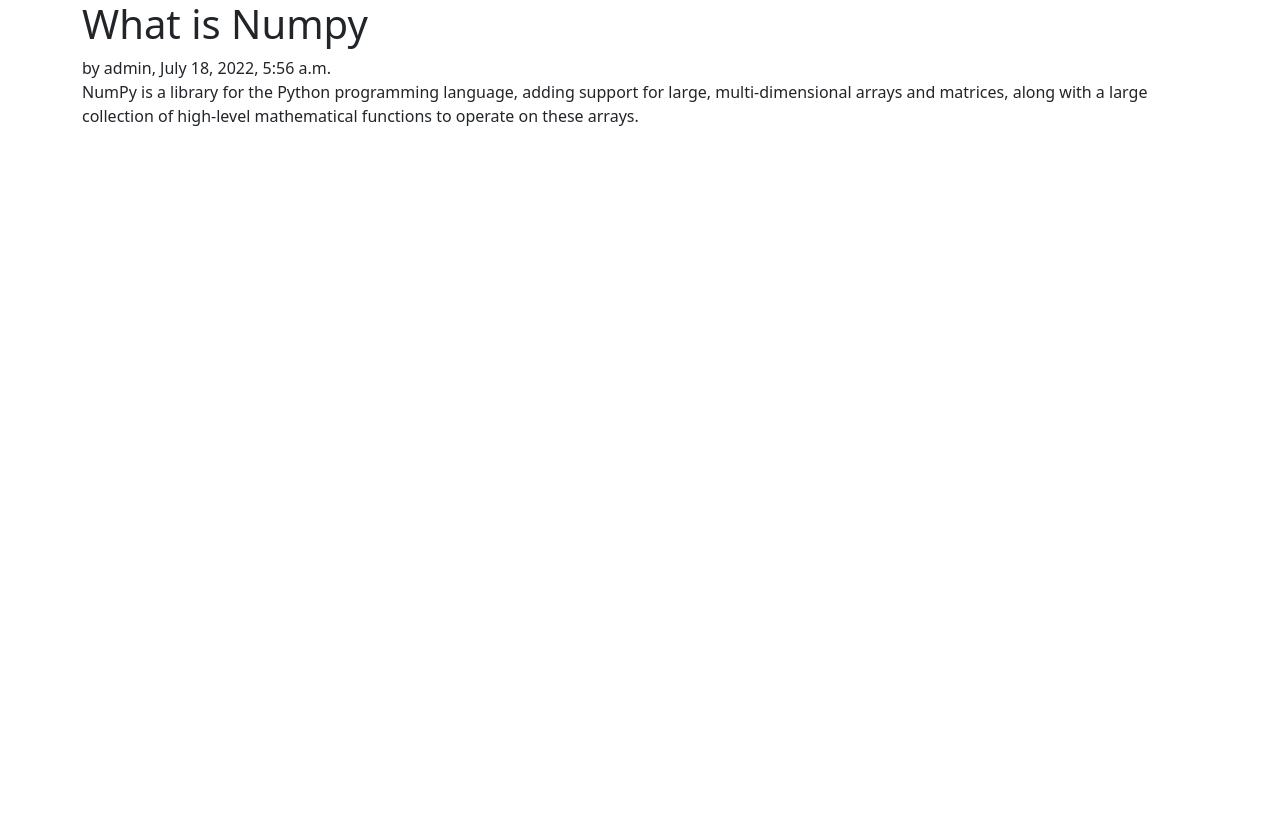
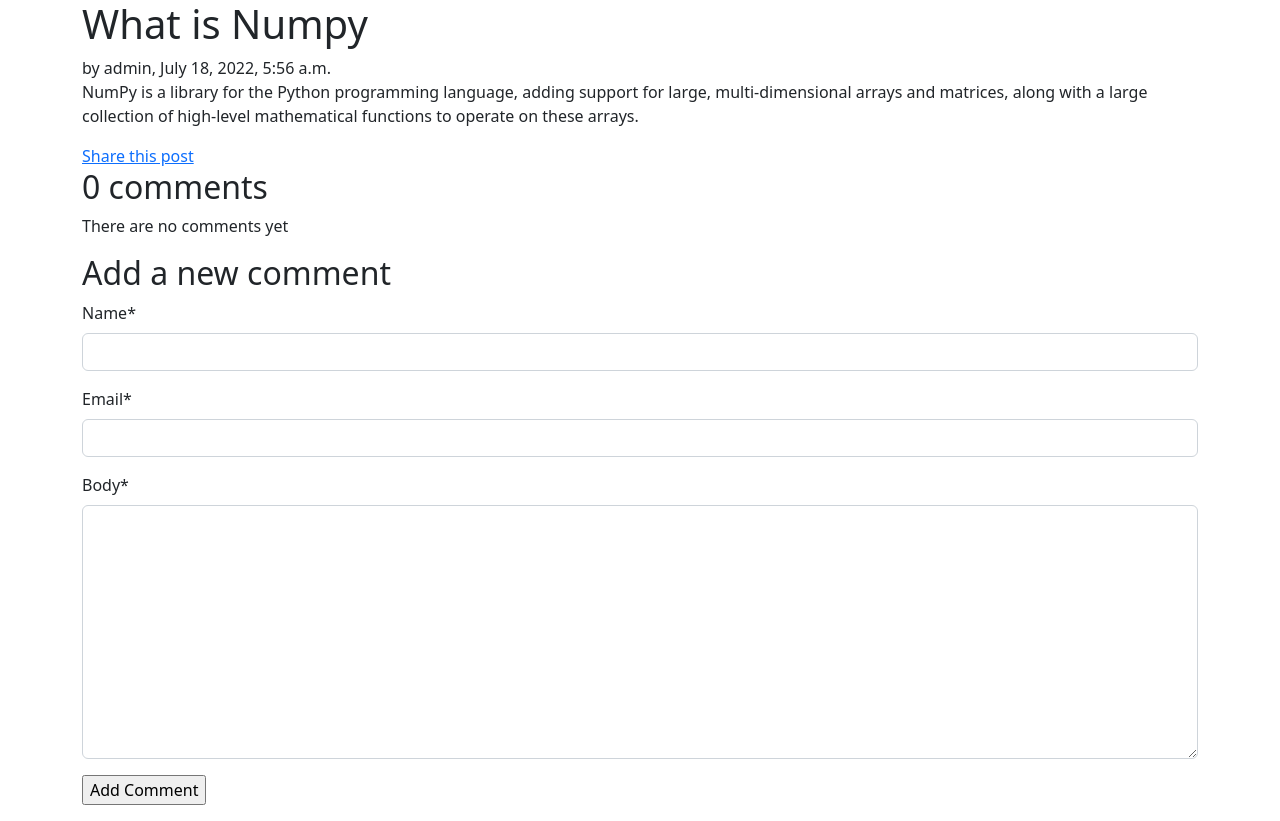
Before and after one commit to SawK0/django_blog, a Django app: a page that uses blog/templates/blog/post/detail.html in a window 1280 px wide. Before the commit the page ends 126 px from the top, so only its background shows below. Run offline with Django 4.2, Linux system fonts and the light colour scheme; data comes from the database, SQL or seed files in the repository; both versions use the stored data as it was after the commit; some libraries are stand-ins or nearby versions.

Commit message:
add share feature

```diff
--- /dev/null
+++ b/blog/forms.py
@@ -0,0 +1,16 @@
+from django import forms
+from .models import Comment
+
+
+class CommentForm(forms.ModelForm):
+    class Meta:
+        model = Comment
+        fields = ('name', 'email', 'body')
+
+
+
+class EmailPostForm(forms.Form):
+    name = forms.CharField(max_length=25)
+    email = forms.EmailField()
+    to = forms.EmailField()
+    comments = forms.CharField(required=False, widget=forms.Textarea)
--- a/blog/templates/blog/index.html
+++ b/blog/templates/blog/index.html
@@ -8,6 +8,7 @@
         <div class="row">
             <div class="col-md-8">
                 <h1>Content</h1>
+                <a href="{% url 'blog:post_list' %}">Check the list</a>
             </div>
             <div class="col-md-4">
                 <h2>My Blog</h2>
--- a/blog/templates/blog/post/detail.html
+++ b/blog/templates/blog/post/detail.html
@@ -1,5 +1,6 @@
 {% extends 'blog/base.html' %}
 {% block title %}Blog Post{% endblock %}
+{% load crispy_forms_tags %}
 
 {% block content %}
 <div class="container">
@@ -9,5 +10,36 @@
         {{ post.body }}
     </p>
 
+    <a href="{% url "blog:post_share" post.id %}">
+      Share this post
+    </a>
+
+    {% with comments.count as total_comments %}
+        <h2>{{ total_comments }} comment{{ comments.count|pluralize }}</h2>
+    {% endwith %}
+
+    {% for comment in comments %}
+        <div class="comment">
+            <p class="info">
+                Comment {{ forloop.counter }} by {{ comment.name }}
+                {{ comment.created }}
+            </p>
+            {{ comment.body|linebreaks }}
+        </div>
+        {% empty %}
+        <p>There are no comments yet</p>
+    {% endfor %}
+
+    {% if new_comment %}
+        <h2>Your comment has been added</h2>
+    {% else %}
+    <h2>Add a new comment</h2>
+    <form method = "POST">
+        {% csrf_token %}
+        {{ comment_form|crispy }}
+        <p><input type="submit" value="Add Comment"></p>
+    </form>
+    {% endif %}
+
 </div>
 {% endblock content %}
--- a/blog/templates/blog/post/list.html
+++ b/blog/templates/blog/post/list.html
@@ -16,5 +16,7 @@
     {% endfor %}
 
     {% include "blog/pagination.html" with page=posts %}
+
+
 </div>
 {% endblock content %}
--- a/blog/urls.py
+++ b/blog/urls.py
@@ -7,4 +7,5 @@ urlpatterns = [
     path('', views.index, name="home"),
     path('list/', views.post_list, name="post_list"),
     path('<int:year>/<int:month>/<int:day>/<slug:post>/', views.post_detail, name="post_detail"),
+    path('<int:post_id>/share/', views.post_share, name='post_share'),
 ]
--- a/blog/views.py
+++ b/blog/views.py
@@ -1,6 +1,9 @@
 from django.shortcuts import render, get_object_or_404
-from .models import Post
+from .models import Post, Comment
 from django.core.paginator import Paginator, EmptyPage, PageNotAnInteger
+from .forms import CommentForm, EmailPostForm
+from django.views.generic import ListView
+from django.core.mail import send_mail
 
 
 app_name = 'blog'
@@ -28,4 +31,52 @@ def post_detail(request, year, month, day, post):
                              publish__year=year,
                              publish__month=month,
                              publish__day=day)
-    return render(request, 'blog/post/detail.html', {'post': post})
+    comments = post.comments.filter(active=True)
+    new_comment = None
+    if request.method == 'POST':
+        comment_form = CommentForm(request.POST)
+        if comment_form.is_valid():
+            new_comment = comment_form.save(commit=False) # don't save to db immediately
+            new_comment.post = post
+            new_comment.save()
+    else:
+        comment_form = CommentForm()
+
+    return render(request, 'blog/post/detail.html',
+                  {'post': post,
+                   'comments': comments,
+                   'new_comment': new_comment,
+                   'comment_form': comment_form})
+
+
+class PostListView(ListView):
+    queryset = Post.published.all()
+    context_object_name = 'posts'
+    paginate_by = 3
+    template_name = 'blog/post/list.html'
+
+
+def post_share(request, post_id):
+    # retrieve post by id
+    post = get_object_or_404(Post, id=post_id, status='published')
+    sent = False
+
+    if request.method == 'POST':
+        # form was submitted
+        form = EmailPostForm(request.POST or None)
+        if form.is_valid():
+            # Form fields passed validation
+            cd = form
+            post_url = request.build_absolute_uri(post.get_absolute_url())
+            subject = f"{cd['name']} recommend you read {post.title}"
+            message = f"Read {post.title} at {post_url}\n\n" \
+                f"{cd['name']}\s comments: {cd['comments']}"
+            send_mail(subject, message, 'admin@blog.com', [cd['to']])
+            sent = True
+    else:
+        form = EmailPostForm()
+
+    return render(request, 'blog/post/share.html',
+                  {'post': post,
+                    'form': form,
+                    'sent': sent,})
--- a/django_blog/settings.py
+++ b/django_blog/settings.py
@@ -38,7 +38,12 @@ INSTALLED_APPS = [
     'django.contrib.messages',
     'django.contrib.staticfiles',
     'blog.apps.BlogConfig',
+    'crispy_forms',
+    'crispy_bootstrap5',
 ]
+
+CRISPY_ALLOWED_TEMPLATE_PACKS = "bootstrap5"
+CRISPY_TEMPLATE_PACK = 'bootstrap5'
 
 MIDDLEWARE = [
     'django.middleware.security.SecurityMiddleware',
```
Also changed, not shown: blog/admin.py (+8 -1 lines), blog/templates/blog/post/share.html (added, +20 -0 lines), blog/migrations/0002_comment.py (added), blog/templates/blog/post/search.html (added), db.sqlite3.
